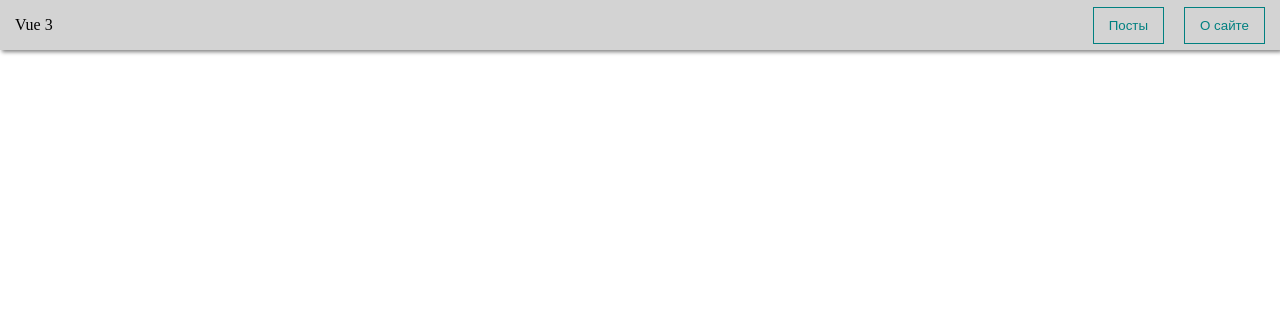
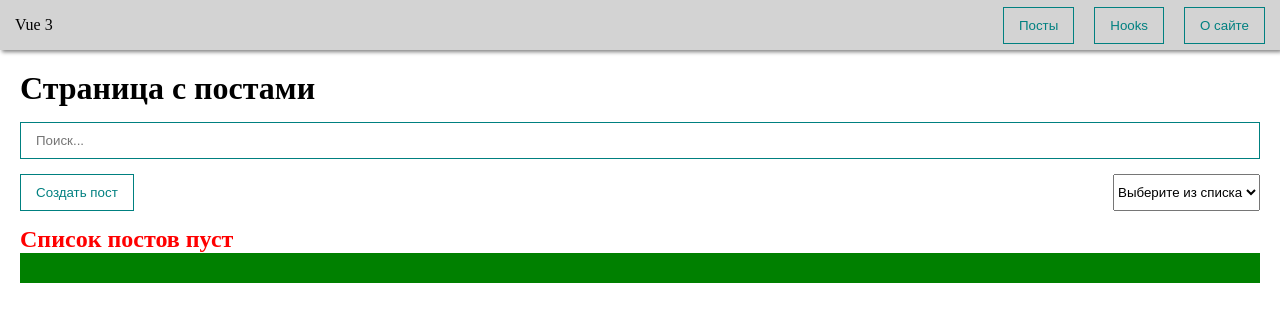
Before and after one commit to raveandcrave/vue-practice, a Vue app: page /hook in a window 1280 px wide. Before the commit this address had no page. Shown: the top 322 px of the page. Built offline with nearby package versions, Linux system fonts and the light colour scheme; no server answers.

Commit message:
created PostPageHooks

```diff
--- a/src/components/NavBar.vue
+++ b/src/components/NavBar.vue
@@ -7,6 +7,7 @@ import MyButton from '@/components/ui/MyButton.vue';
     <div>Vue 3</div>
     <div class="navbar__btns">
       <MyButton @click="$router.push('/posts')">Посты</MyButton>
+      <MyButton @click="$router.push('/hook')">Hooks</MyButton>
       <MyButton @click="$router.push('/about')">О сайте</MyButton>
     </div>
   </nav>
--- a/src/directives/VIntersection.ts
+++ b/src/directives/VIntersection.ts
@@ -2,8 +2,6 @@ import type { DirectiveWithName } from '@/types';
 
 export default <DirectiveWithName<HTMLElement, () => void>>{
   mounted(el, binding) {
-    console.log(el, binding);
-
     const options = {
       rootMargin: '0px',
       threshold: 1.0
--- /dev/null
+++ b/src/hooks/usePosts.ts
@@ -0,0 +1,36 @@
+import { ref, onMounted } from 'vue';
+import axios from 'axios';
+
+import type { Post } from '@/types';
+
+export default function usePosts(limit: number, page: number) {
+  const posts = ref<Post[]>([]);
+  const totalPages = ref(0);
+  const isPostLoading = ref(true);
+
+  const fetching = async () => {
+    try {
+      const response = await axios.get<Post[]>('https://jsonplaceholder.typicode.com/posts', {
+        params: {
+          _page: page,
+          _limit: limit
+        }
+      });
+
+      totalPages.value = Math.ceil(response.headers['x-total-count'] / limit);
+      posts.value = response.data;
+    } catch (error) {
+      alert('Ошибка');
+    } finally {
+      isPostLoading.value = false;
+    }
+  };
+
+  onMounted(fetching);
+
+  return {
+    posts,
+    isPostLoading,
+    totalPages
+  };
+}
--- /dev/null
+++ b/src/hooks/useSortedAndSearchedPosts.ts
@@ -0,0 +1,19 @@
+import { ref, computed } from 'vue';
+import type { Ref } from 'vue';
+
+import type { Post } from '@/types';
+
+export default function useSortedAndSearchedPosts(sortedPosts: Ref<Post[]>) {
+  const searchQuery = ref('');
+
+  const sortedAndSearchedPosts = computed(() => {
+    return sortedPosts.value.filter((post) =>
+      post.title.toLowerCase().includes(searchQuery.value.toLowerCase())
+    );
+  });
+
+  return {
+    searchQuery,
+    sortedAndSearchedPosts
+  };
+}
--- /dev/null
+++ b/src/hooks/useSortedPosts.ts
@@ -0,0 +1,24 @@
+import { ref, computed } from 'vue';
+import type { Ref } from 'vue';
+
+import type { Post, SortOptionValue } from '@/types';
+
+export default function useSortedPosts(posts: Ref<Post[]>) {
+  const selectedSort = ref<SortOptionValue>('');
+
+  const sortedPosts = computed(() => {
+    if (selectedSort.value === '') {
+      return [...posts.value];
+    } else {
+      return [...posts.value].sort((post1, post2) =>
+        //@ts-ignore
+        post1[selectedSort.value].localeCompare(post2[selectedSort.value])
+      );
+    }
+  });
+
+  return {
+    selectedSort,
+    sortedPosts
+  };
+}
--- /dev/null
+++ b/src/pages/PostPageHooks.vue
@@ -0,0 +1,88 @@
+<script setup lang="ts">
+import { ref } from 'vue';
+import axios from 'axios';
+
+import PostForm from '@/components/PostForm.vue';
+import PostList from '@/components/PostList.vue';
+import MyDialog from '@/components/ui/MyDialog.vue';
+import MyButton from '@/components/ui/MyButton.vue';
+import MySelect from '@/components/ui/MySelect.vue';
+import MyInput from '@/components/ui/MyInput.vue';
+import usePosts from '@/hooks/usePosts';
+import useSortedPosts from '@/hooks/useSortedPosts';
+import useSortedAndSearchedPosts from '@/hooks/useSortedAndSearchedPosts';
+import type { Post, SortOption } from '@/types';
+
+const dialogVisible = ref(false);
+const page = ref<number>(1);
+const limit = 10;
+const sortOptions: SortOption[] = [
+  { value: 'title', name: 'По названию' },
+  { value: 'body', name: 'По содержанию' }
+];
+
+const { posts, isPostLoading, totalPages } = usePosts(limit, page.value);
+const { sortedPosts, selectedSort } = useSortedPosts(posts);
+const { sortedAndSearchedPosts, searchQuery } = useSortedAndSearchedPosts(sortedPosts);
+
+const loadMorePosts = async () => {
+  try {
+    page.value += 1;
+    const response = await axios.get<Post[]>('https://jsonplaceholder.typicode.com/posts', {
+      params: {
+        _page: page.value,
+        _limit: limit
+      }
+    });
+
+    totalPages.value = Math.ceil(response.headers['x-total-count'] / limit);
+    posts.value = [...posts.value, ...response.data];
+  } catch (error) {
+    alert('Ошибка');
+  }
+};
+
+const createPost = (post: Post) => {
+  posts.value.push(post);
+  dialogVisible.value = false;
+};
+
+const removePost = (post: Post) => {
+  posts.value = posts.value.filter((item) => item.id !== post.id);
+};
+
+const showDialog = () => {
+  dialogVisible.value = true;
+};
+</script>
+
+<template>
+  <div>
+    <h1>Страница с постами</h1>
+    <MyInput v-model="searchQuery" placeholder="Поиск..." />
+    <div class="app__btns">
+      <MyButton @click="showDialog">Создать пост</MyButton>
+      <MySelect v-model="selectedSort" :options="sortOptions" />
+    </div>
+    <MyDialog v-model:show="dialogVisible">
+      <PostForm @create="createPost" />
+    </MyDialog>
+    <PostList v-if="!isPostLoading" @remove="removePost" :posts="sortedAndSearchedPosts" />
+    <div v-else>Идет загрузка...</div>
+    <div v-intersection="loadMorePosts" class="observer"></div>
+    <!-- <MyPagination :total-pages="totalPages" v-model:current-page="page" /> -->
+  </div>
+</template>
+
+<style>
+.app__btns {
+  display: flex;
+  justify-content: space-between;
+  margin: 15px 0;
+}
+
+.observer {
+  height: 30px;
+  background: green;
+}
+</style>
--- a/src/router/index.ts
+++ b/src/router/index.ts
@@ -4,6 +4,7 @@ import MainPage from '@/pages/MainPage.vue';
 import PostPage from '@/pages/PostPage.vue';
 import AboutPage from '@/pages/AboutPage.vue';
 import PostIdPage from '@/pages/PostIdPage.vue';
+import PostPageHooks from '@/pages/PostPageHooks.vue';
 
 const routes: RouteRecordRaw[] = [
   {
@@ -21,6 +22,10 @@ const routes: RouteRecordRaw[] = [
   {
     path: '/about',
     component: AboutPage
+  },
+  {
+    path: '/hook',
+    component: PostPageHooks
   }
 ];
 
```
